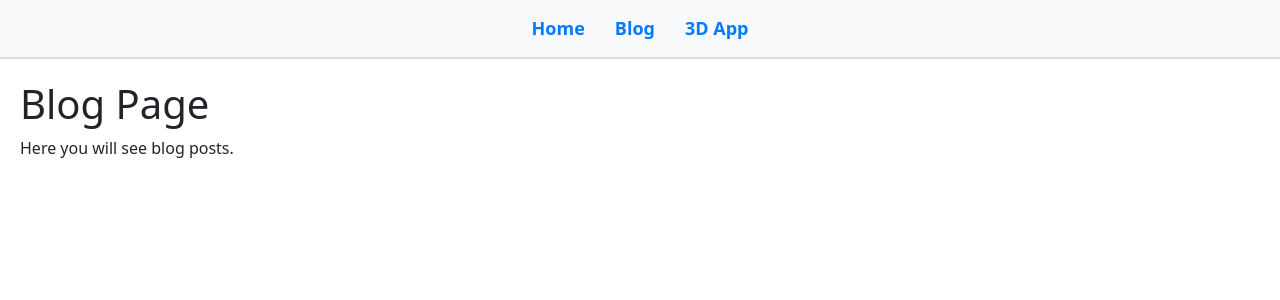
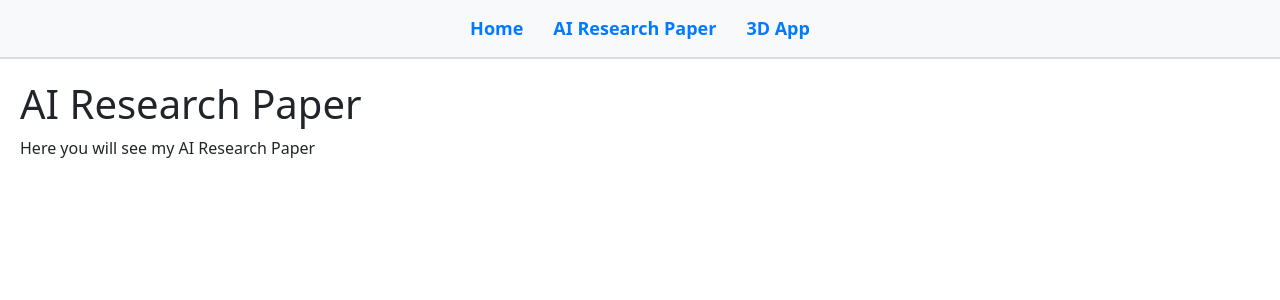
Before and after one commit to AprilV/AprilsBlog, a React (Create React App) app: page /blog in a window 1280 px wide. Shown: the top 300 px of the page. Built offline with nearby package versions, Linux system fonts and the light colour scheme.

Commit message:
Update blog post

```diff
--- a/package.json
+++ b/package.json
@@ -2,6 +2,7 @@
   "name": "my-blog",
   "version": "0.1.0",
   "private": true,
+  "homepage": "http://ec2-35-94-32-7.us-west-2.compute.amazonaws.com",
   "dependencies": {
     "@react-three/drei": "^9.121.4",
     "@react-three/fiber": "^8.17.14",
@@ -17,6 +18,8 @@
   "scripts": {
     "start": "react-scripts start",
     "build": "react-scripts build",
+    "predeploy": "npm run build",
+    "deploy": "gh-pages -d build",
     "test": "react-scripts test",
     "eject": "react-scripts eject"
   },
@@ -37,5 +40,8 @@
       "last 1 firefox version",
       "last 1 safari version"
     ]
+  },
+  "devDependencies": {
+    "gh-pages": "^6.3.0"
   }
 }
--- a/src/App.js
+++ b/src/App.js
@@ -19,7 +19,7 @@ function App() {
         left: "0"
       }}>
         <Link to="/" style={{ margin: "0 15px", textDecoration: "none", color: "#007bff", fontWeight: "bold" }}>Home</Link>
-        <Link to="/blog" style={{ margin: "0 15px", textDecoration: "none", color: "#007bff", fontWeight: "bold" }}>Blog</Link>
+        <Link to="/blog" style={{ margin: "0 15px", textDecoration: "none", color: "#007bff", fontWeight: "bold" }}>AI Research Paper</Link>
         <Link to="/3d" style={{ margin: "0 15px", textDecoration: "none", color: "#007bff", fontWeight: "bold" }}>3D App</Link>
       </nav>
 
--- a/src/pages/Blog.js
+++ b/src/pages/Blog.js
@@ -2,8 +2,8 @@ import React from "react";
 export default function Blog() {
   return (
     <div>
-      <h1>Blog Page</h1>
-      <p>Here you will see blog posts.</p>
+      <h1>AI Research Paper</h1>
+      <p>Here you will see my AI Research Paper</p>
     </div>
   );
 }
```
Also changed, not shown: 1 other file (tests, documents, lock files or other folders).
